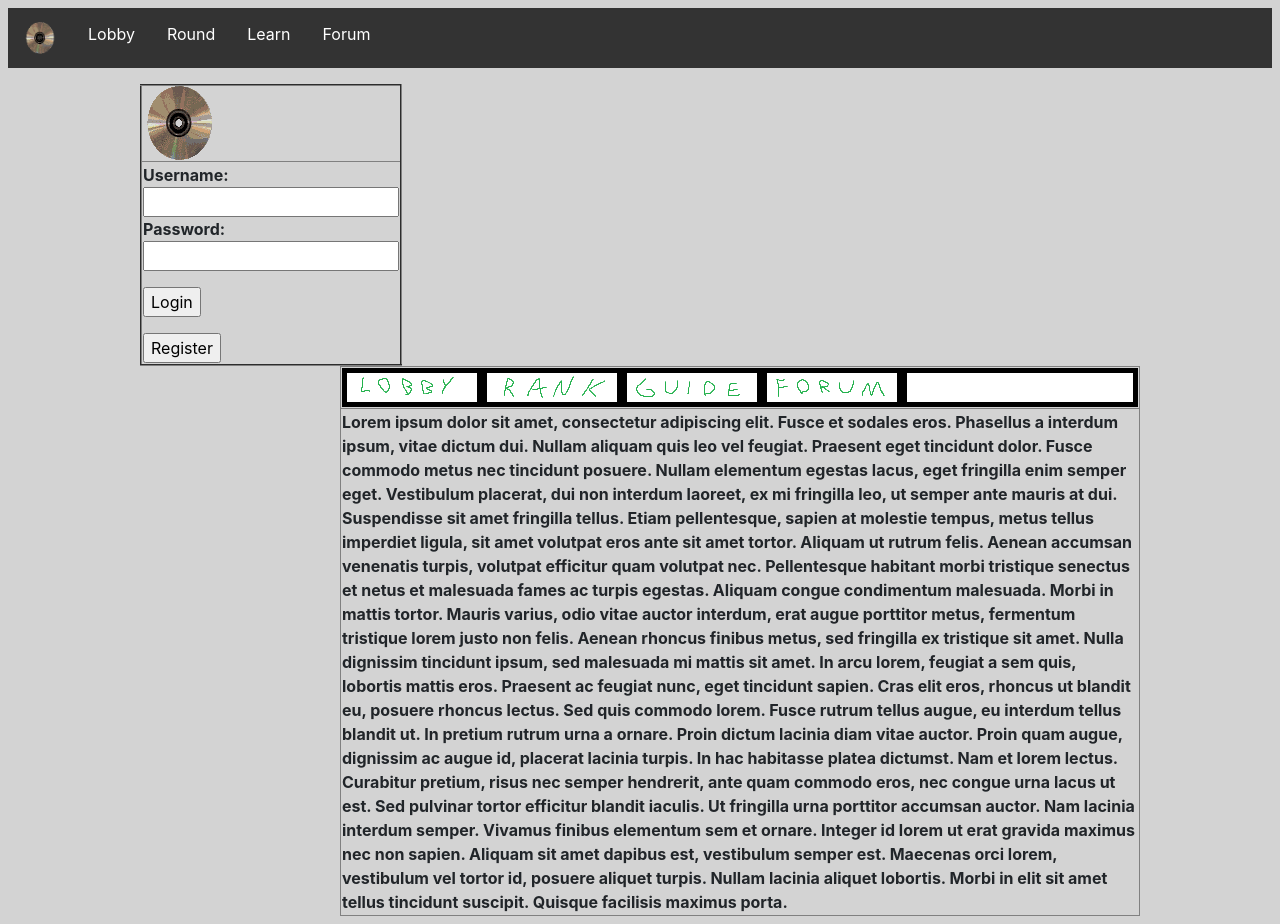
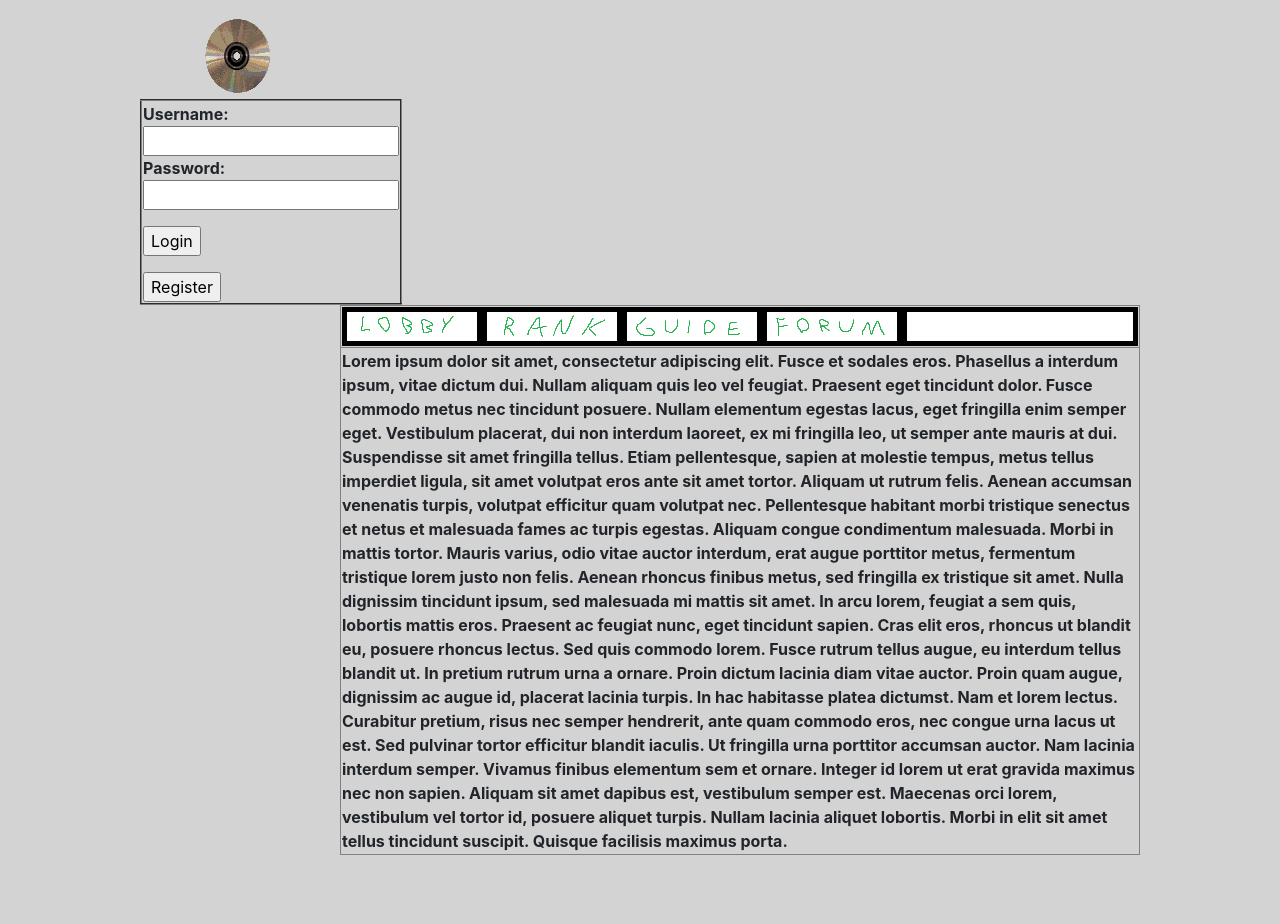
Before and after one commit to DarkBRl/Gokudo, an Angular app: page / in a window 1280 px wide. After the commit the page ends 863 px from the top, so only its background shows below. Built offline with nearby package versions, Linux system fonts and the light colour scheme.

Commit message:
pequena mudanca no layout

```diff
--- a/src/app/app.component.css
+++ b/src/app/app.component.css
@@ -0,0 +1,9 @@
+#leftLogo {
+  position: absolute;
+  height: 140px;
+  width: 166px;
+  top: -140px;
+  left: 4px;
+  background-repeat: no-repeat;
+  z-index:5;
+}
--- a/src/app/app.component.html
+++ b/src/app/app.component.html
@@ -7,6 +7,7 @@
 </head>
 
 <body>
+  <!--
   <ul class="nav navbar-nav">
   <div id="header" align="center">
   <li><a href="/home" id="logo"><img src="assets/img/cd.gif" height="32" width="32"></a></li>
@@ -16,10 +17,14 @@
   <li><a href="/forum">Forum</a></li>
 </div>
 </ul>
+-->
 <p></p>
-  <table align="center" width="1000">
+<table align="center">
+  <img src="assets/img/cd.gif" id="leftLogo">
+  <table align="center" width="1000" id="centralTable">
     <app-login></app-login>
     <app-mid-screen></app-mid-screen>
+  </table>
 </table>
 
 
--- a/src/app/login/login.component.html
+++ b/src/app/login/login.component.html
@@ -1,7 +1,4 @@
 <table border="2" align="left" width="200" padding="4">
-  <tr>
-    <img src="assets/img/cd.gif" >
-  </tr>
   <tr>
     <th>
       Username: <input type="text" name="Lusername" value="">
--- a/src/index.html
+++ b/src/index.html
@@ -1,7 +1,7 @@
 <!DOCTYPE html>
 <html>
 <head>
- <title>ToDo</title>
+ <title>Game</title>
  <meta charset="utf-8" />
 </head>
 <body class="m-1 p-1">
--- a/src/styles.css
+++ b/src/styles.css
@@ -39,3 +39,9 @@ li a:hover:not(.active) {
 .active {
   background-color: #4CAF50;
 }
+#leftLogo {
+  position: relative;
+  top: -5px;
+  left: 60px;
+  background-repeat: no-repeat;
+}
```
Lines whose indentation alone changed are shown as unchanged.
